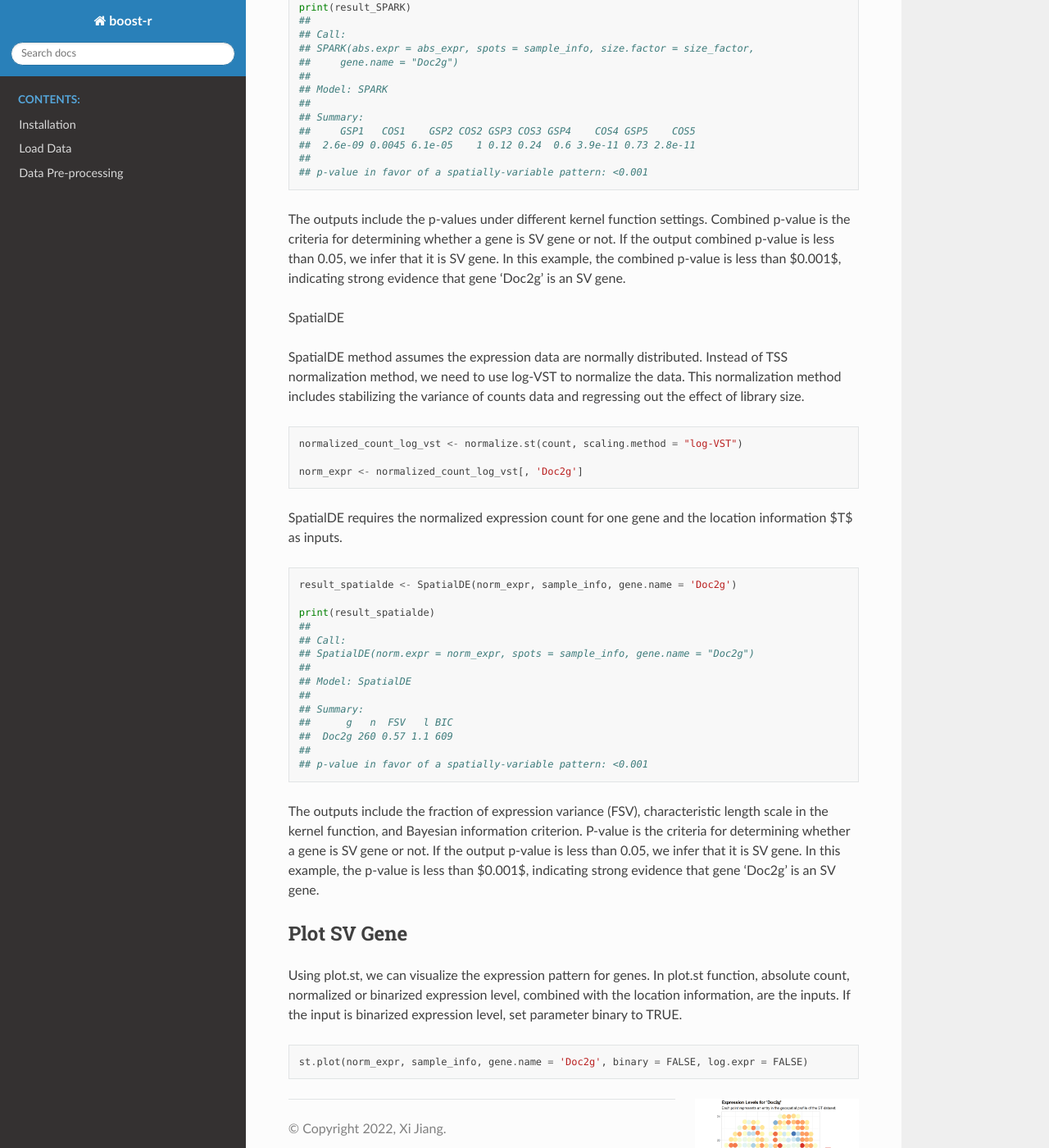
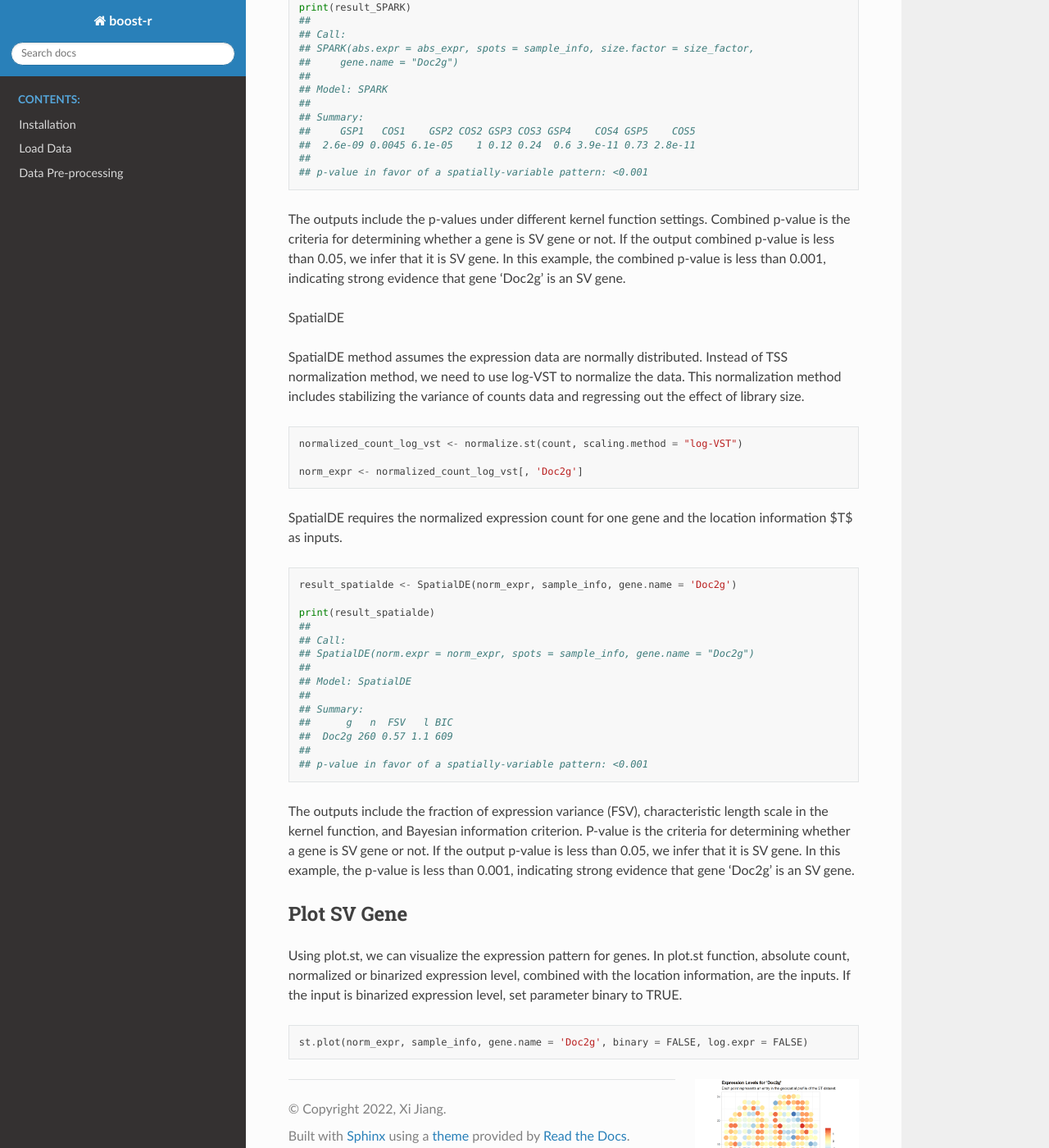
Before and after one commit to estfernan/boost, a Sphinx documentation site: the page built from docs/sv_gene_detection.rst, in a window 1280 px wide and 1400 px high, scrolled down 2760 px. Shown: the whole window at 82% size. Built offline with Sphinx 7.4.7 and the Read the Docs theme 2.0.0, drawn with Linux system fonts in a browser that asks for light colours; some of the changed text lies outside the part shown.

Commit message:
Update sv_gene_detection.rst

```diff
--- a/docs/sv_gene_detection.rst
+++ b/docs/sv_gene_detection.rst
@@ -9,7 +9,7 @@
 BOOST-GP
 ------------------------------------------
 
-BOOST-GP (Bayesian mOdeling Of Spatial Transcriptomics data via Gaussian Process) model requires the expression count for one gene (one column of the original count matrix $Y$) and the location information $T$ as inputs. The estimated size factor is also an input for it.
+BOOST-GP (Bayesian mOdeling Of Spatial Transcriptomics data via Gaussian Process) model requires the expression count for one gene (one column of the original count matrix :math:`Y`) and the location information :math:`T` as inputs. The estimated size factor is also an input for it.
 ::
     result_boost_gp <- BOOST.GP(abs_expr, sample_info, size.factor = size_factor, gene.name = 'Doc2g', n.iter = 3000)
 
@@ -67,7 +67,7 @@
     ## p-value: <0.001
 
 
-The outputs include the estimates of two parameters in BOOST-Ising model. Bayes factor is the criteria for determining whether a gene is SV gene or not. If the output Bayes factor is greater than 150, we infer that it is SV gene. In this example, Bayes factor is $1\times 10^{10}$, indicating strong evidence that gene 'Doc2g' is an SV gene.
+The outputs include the estimates of two parameters in BOOST-Ising model. Bayes factor is the criteria for determining whether a gene is SV gene or not. If the output Bayes factor is greater than 150, we infer that it is SV gene. In this example, Bayes factor is :math:`1\times 10^{10}`, indicating strong evidence that gene 'Doc2g' is an SV gene.
 
 BinSpect
 ----------------------------------
@@ -98,7 +98,7 @@
 SPARK
 ----------------------------
 
-Like BOOST-GP, SPARK (Spatial PAttern Recognition via Kernels) requires the expression count for one gene (one column of the original count matrix $Y$), the location information T, and the estimated size factor as inputs.
+Like BOOST-GP, SPARK (Spatial PAttern Recognition via Kernels) requires the expression count for one gene (one column of the original count matrix :math:`Y`), the location information T, and the estimated size factor as inputs.
 ::
      result_SPARK <- SPARK(abs_expr, sample_info, size.factor = size_factor, gene.name = 'Doc2g')
 
@@ -117,7 +117,7 @@
      ## p-value in favor of a spatially-variable pattern: <0.001
 
 
-The outputs include the p-values under different kernel function settings. Combined p-value is the criteria for determining whether a gene is SV gene or not. If the output combined p-value is less than 0.05, we infer that it is SV gene. In this example, the combined p-value is less than $0.001$, indicating strong evidence that gene 'Doc2g' is an SV gene.
+The outputs include the p-values under different kernel function settings. Combined p-value is the criteria for determining whether a gene is SV gene or not. If the output combined p-value is less than 0.05, we infer that it is SV gene. In this example, the combined p-value is less than 0.001, indicating strong evidence that gene 'Doc2g' is an SV gene.
 
 SpatialDE
 
@@ -145,7 +145,7 @@
    ## p-value in favor of a spatially-variable pattern: <0.001
 
 
-The outputs include the fraction of expression variance (FSV), characteristic length scale in the kernel function, and Bayesian information criterion. P-value is the criteria for determining whether a gene is SV gene or not. If the output p-value is less than 0.05, we infer that it is SV gene. In this example, the p-value is less than $0.001$, indicating strong evidence that gene 'Doc2g' is an SV gene.
+The outputs include the fraction of expression variance (FSV), characteristic length scale in the kernel function, and Bayesian information criterion. P-value is the criteria for determining whether a gene is SV gene or not. If the output p-value is less than 0.05, we infer that it is SV gene. In this example, the p-value is less than 0.001, indicating strong evidence that gene 'Doc2g' is an SV gene.
 
 
 Plot SV Gene
```
